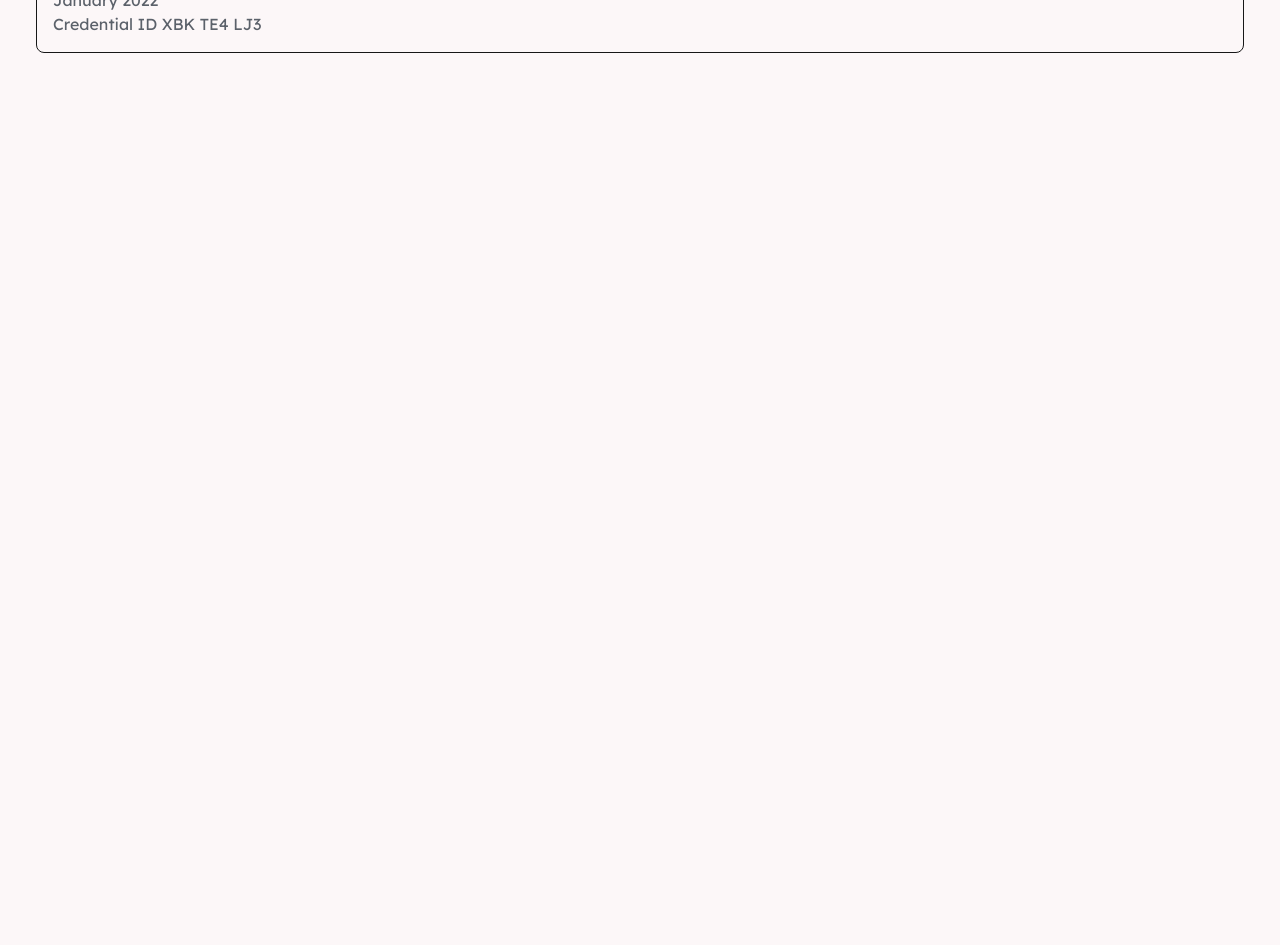
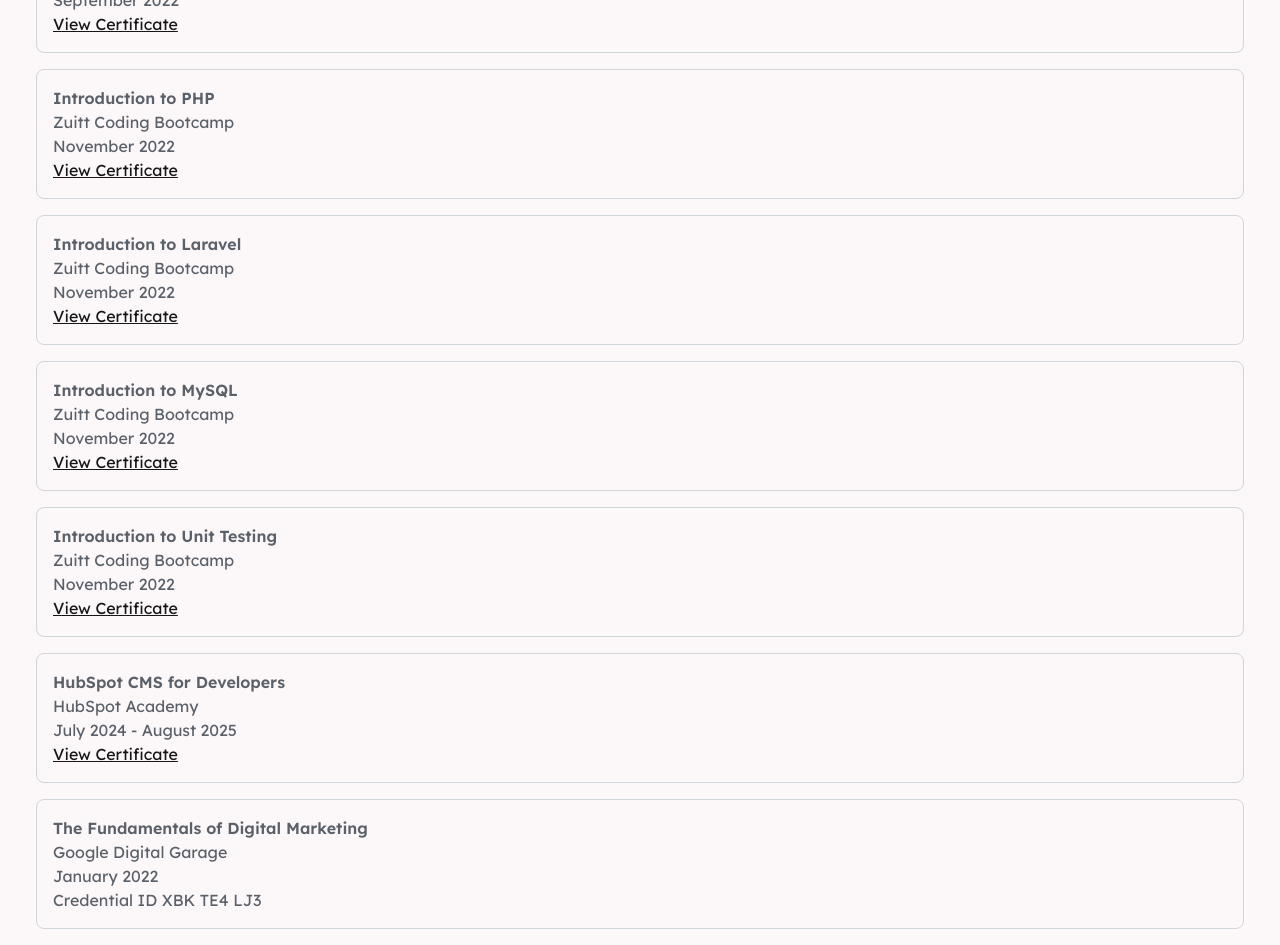
Before and after one commit to ezranacianceno/online-portfolio, a Next.js app: page / in a window 1280 px wide. Shown: the part 720-1665 px from the top of the page. Before the commit the page ends 800 px from the top, so only its background shows below. Built offline with nearby package versions, Linux system fonts and the light colour scheme.

Commit message:
Add all certifications and links

```diff
--- a/components/Certifications.js
+++ b/components/Certifications.js
@@ -1,9 +1,85 @@
+import Link from 'next/link';
+
 export default function Certifications() {
     return (
         <section id="certifications" className="flex flex-col gap-4">
             <h2>Certifications</h2>
-            <div className="border rounded-lg p-4">
-                <p>The Fundamentals of Digital Marketing</p>
+            <div className="border border-gray-300 rounded-lg p-4">
+                <p className="text-md font-semibold">
+                    Zuitt{"'"}s Web Developer Course
+                </p>
+                <p>Zuitt Coding Bootcamp</p>
+                <p>September 2022</p>
+                <Link
+                    href="http://share.zertify.zuitt.co/certificate/dac754c6-eeb7-4dd4-ace9-84dcce293935"
+                    className="underline hover:opacity-50"
+                >
+                    View Certificate
+                </Link>
+            </div>
+            <div className="border border-gray-300 rounded-lg p-4">
+                <p className="text-md font-semibold">Introduction to PHP</p>
+                <p>Zuitt Coding Bootcamp</p>
+                <p>November 2022</p>
+                <Link
+                    href="http://share.zertify.zuitt.co/certificate/1956b606-8b2e-4e12-8291-7f176f3d0bcb"
+                    className="underline hover:opacity-50"
+                >
+                    View Certificate
+                </Link>
+            </div>
+            <div className="border border-gray-300 rounded-lg p-4">
+                <p className="text-md font-semibold">Introduction to Laravel</p>
+                <p>Zuitt Coding Bootcamp</p>
+                <p>November 2022</p>
+                <Link
+                    href="http://share.zertify.zuitt.co/certificate/2ec6d05e-ac82-4939-b64d-c12236cfe98f"
+                    className="underline hover:opacity-50"
+                >
+                    View Certificate
+                </Link>
+            </div>
+            <div className="border border-gray-300 rounded-lg p-4">
+                <p className="text-md font-semibold">Introduction to MySQL</p>
+                <p>Zuitt Coding Bootcamp</p>
+                <p>November 2022</p>
+                <Link
+                    href="http://share.zertify.zuitt.co/certificate/639238ea-92e6-42d6-a768-3b51f93eef1d"
+                    className="underline hover:opacity-50"
+                >
+                    View Certificate
+                </Link>
+            </div>
+            <div className="border border-gray-300 rounded-lg p-4">
+                <p className="text-md font-semibold">
+                    Introduction to Unit Testing
+                </p>
+                <p>Zuitt Coding Bootcamp</p>
+                <p>November 2022</p>
+                <Link
+                    href="http://share.zertify.zuitt.co/certificate/7f84c95f-4c6a-4e8d-8a1c-d17d9489adb6"
+                    className="underline hover:opacity-50"
+                >
+                    View Certificate
+                </Link>
+            </div>
+            <div className="border border-gray-300 rounded-lg p-4">
+                <p className="text-md font-semibold">
+                    HubSpot CMS for Developers
+                </p>
+                <p>HubSpot Academy</p>
+                <p>July 2024 - August 2025</p>
+                <Link
+                    href="https://app.hubspot.com/academy/achievements/9c8rlgds/en/1/ezra-nacianceno/hubspot-cms-for-developers"
+                    className="underline hover:opacity-50"
+                >
+                    View Certificate
+                </Link>
+            </div>
+            <div className="border border-gray-300 rounded-lg p-4">
+                <p className="text-md font-semibold">
+                    The Fundamentals of Digital Marketing
+                </p>
                 <p>Google Digital Garage</p>
                 <p>January 2022</p>
                 <p>Credential ID XBK TE4 LJ3</p>
```
